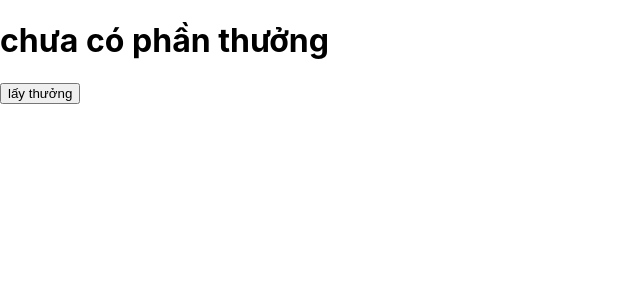
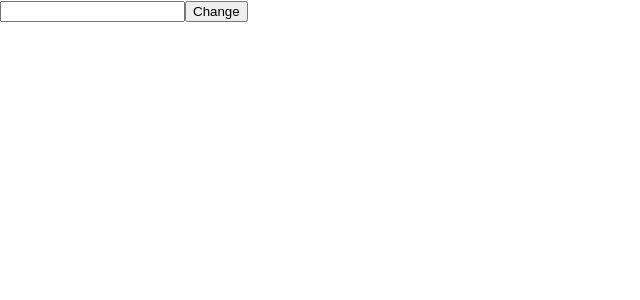
Before and after one commit to duonghungit24/react-hook, a React (Create React App) app: page / in a window 1280 px wide. Shown: the top 300 px of the page, without its empty margins (0-640 px from the left). Built offline with nearby package versions, Linux system fonts and the light colour scheme.

Commit message:
two way binding

```diff
--- a/src/App.js
+++ b/src/App.js
@@ -6,15 +6,18 @@ const gifts = [
   'RAM 32G RGB'
 ]
 function App() {
- const [gift, setGift] = useState();
- const handleGift  = () => {
-      const index = Math.floor(Math.random() * gifts.length);
-      setGift(gifts[index]);
+  const [name, setName] = useState('');
+ const handleChange = () => {
+      setName('duong van hung');
  }
+ console.log(name)
   return (
     <div className="App">
-      <h1>{gift || 'chưa có phần thưởng'}</h1>
-      <button onClick={handleGift}>lấy thưởng</button>
+      <input
+        value={name}
+        onChange={(e) => setName(e.target.value)}
+      />
+      <button onClick={handleChange}>Change</button>
     </div>
   );
 }
```
